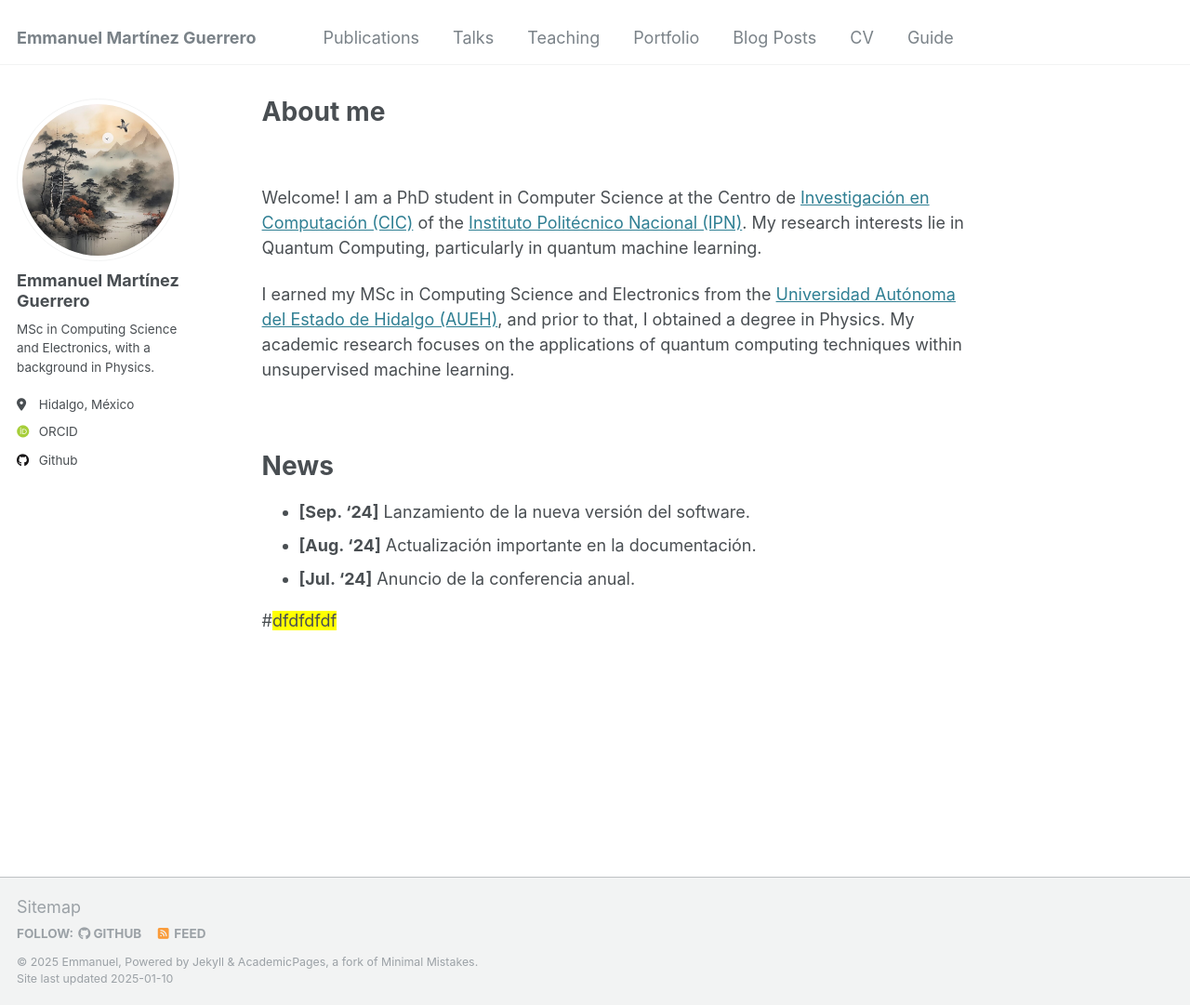
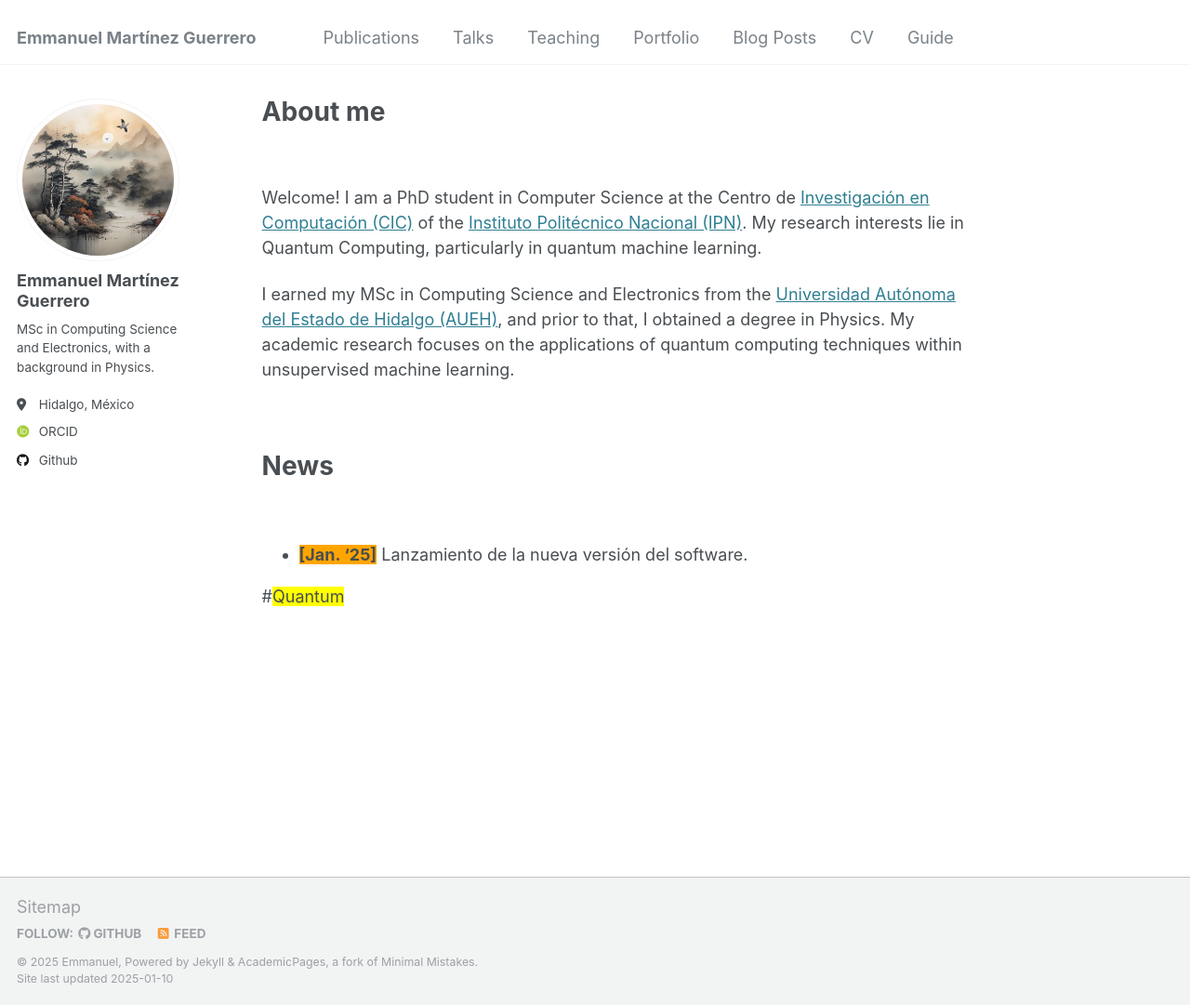
Before and after one commit to EmX-Mtz/EmX-Mtz.github.io, a Jekyll site: the page built from _pages/about.md, in a window 1280 px wide and 1081 px high. Shown: the whole window at 93% size. Built offline with Jekyll 4.4.1, drawn with Linux system fonts in a browser that asks for light colours; some web fonts are replaced.

Commit message:
about.md

```diff
--- a/_pages/about.md
+++ b/_pages/about.md
@@ -18,8 +18,8 @@ My academic research focuses on the applications of quantum computing techniques
 
 # News
 
-- **[Sep. '24]** Lanzamiento de la nueva versión del software.
-- **[Aug. '24]** Actualización importante en la documentación.
-- **[Jul. '24]** Anuncio de la conferencia anual.
+<br>
 
-#<span style="background-color:yellow;">dfdfdfdf</span>
+- <span style="background-color:orange;">**[Jan. '25]**</span> Lanzamiento de la nueva versión del software.
+
+#<span style="background-color:yellow;">Quantum</span>
```
